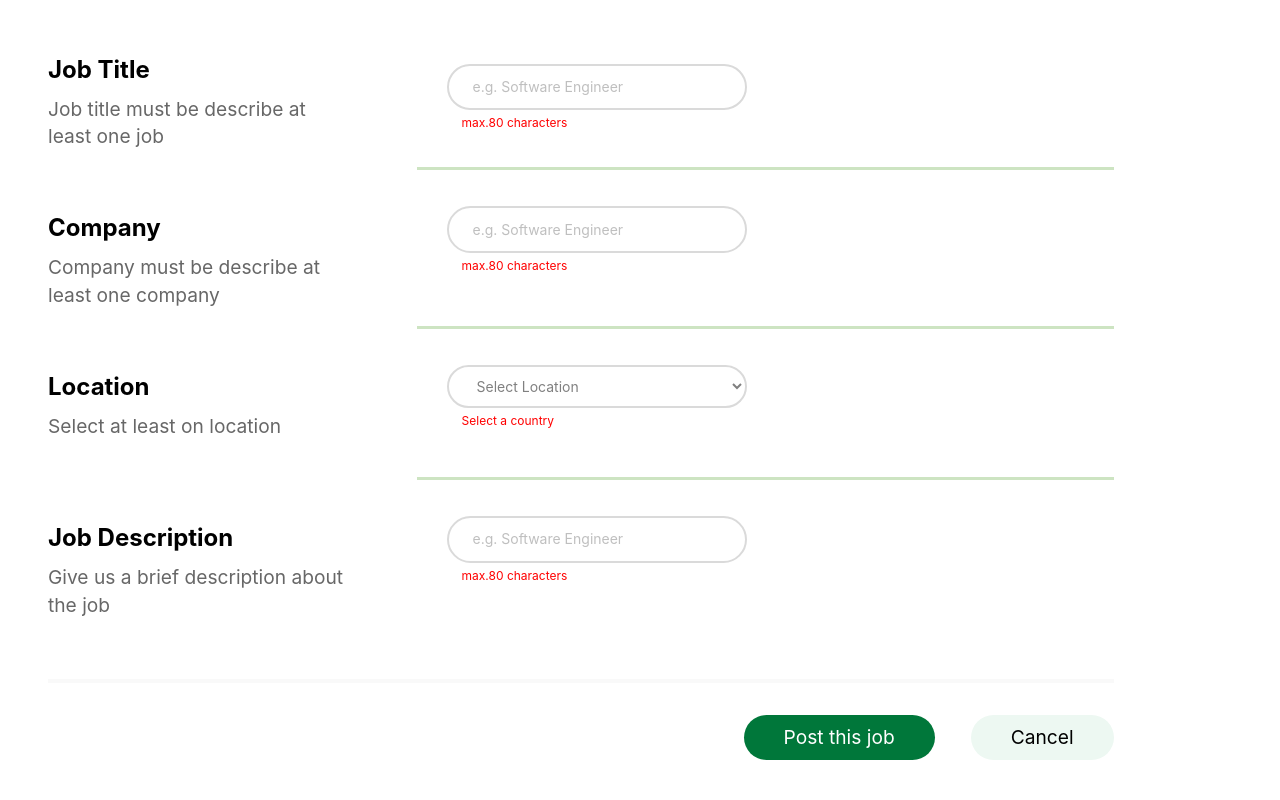
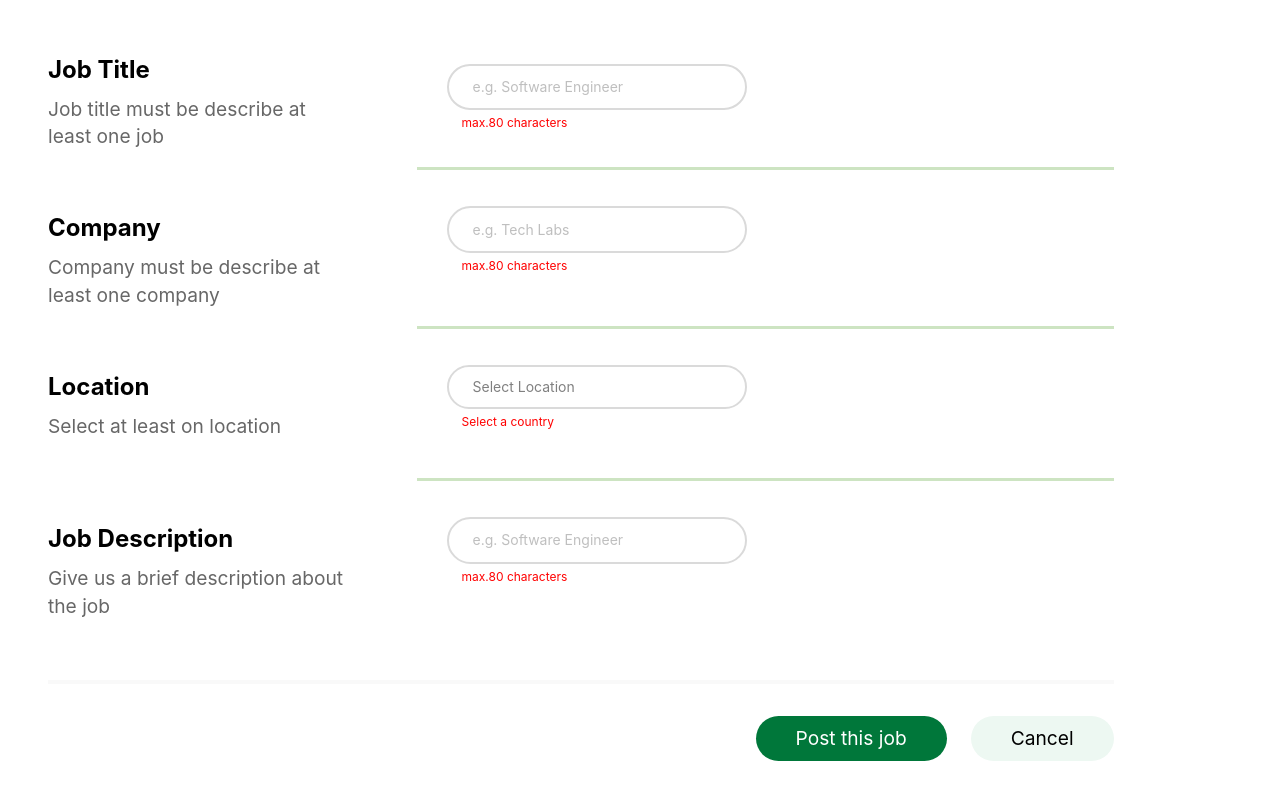
Before and after one commit to JeralSandeeptha/Job-Finder, a React (Vite) app: page /add/job in a window 1280 px wide. Shown: the part 650-1450 px from the top of the page. Built offline with nearby package versions, Linux system fonts and the light colour scheme; no server answers.

Commit message:
Findjob_changes_1.0

```diff
--- a/src/components/add-job-form/AddJobForm.tsx
+++ b/src/components/add-job-form/AddJobForm.tsx
@@ -39,7 +39,7 @@ const AddJobForm = () => {
                         <Description description="Company must be describe at least one company"/>
                     </div>
                     <div className="py-[1rem] pb-[3rem] border-b-[3px] border-b-[#CDE4C2]">
-                        <input onChange={(e) => setCompany(e.target.value)} value={company} className="md:ml-[30px] mb-[5px] w-full rounded-[30px] outline-none text-[gray] text-sm border-[#DADADA] border-[2px] px-[1.5rem] py-[0.7rem] md:w-[300px] rounded-full" placeholder="e.g. Software Engineer"/>
+                        <input onChange={(e) => setCompany(e.target.value)} value={company} className="md:ml-[30px] mb-[5px] w-full rounded-[30px] outline-none text-[gray] text-sm border-[#DADADA] border-[2px] px-[1.5rem] py-[0.7rem] md:w-[300px] rounded-full" placeholder="e.g. Tech Labs"/>
                         <ValidationText text="max.80 characters"/>
                     </div>
                 </div>
@@ -50,7 +50,7 @@ const AddJobForm = () => {
                         <Description description="Select at least on location"/>
                     </div>
                     <div className="py-[1rem] pb-[3rem] border-b-[3px] border-b-[#CDE4C2]">
-                        <select onChange={(e) => setLocation(e.target.value)} value={location} name="lcoation" id="select" className="md:ml-[30px] mb-[5px] w-full rounded-[30px] outline-none text-[gray] text-sm border-[#DADADA] border-[2px] px-[1.5rem] py-[0.7rem] py-[10px] md:w-[300px] rounded-full">
+                        <select onChange={(e) => setLocation(e.target.value)} value={location} name="lcoation" id="select" className="appearance-none md:ml-[30px] mb-[5px] w-full rounded-[30px] outline-none text-[gray] text-sm border-[#DADADA] border-[2px] px-[1.5rem] py-[0.7rem] py-[10px] md:w-[300px] rounded-full">
                             <option>Select Location</option>
                             <option>Sri Lanka</option>
                             <option>India</option>
@@ -70,7 +70,7 @@ const AddJobForm = () => {
                     </div>
                 </div>
             </div>
-            <div className="action-btn flex justify-end gap-9">
+            <div className="action-btn flex justify-end gap-6">
                 <Link to={''} className="bg-[#00773A] text-[white] text-[1.2rem] py-[0.5rem] px-[2.5rem] rounded-full hover:bg-[linear-gradient(to_left,#009A4B_1%,#35A44C_1%,#57AB4D_16%,#6EAF4E_51%,#9EB84F_76%,#E5C651_100%)] hover:scale-105 transition-all duration-500 ease-in-out">Post this job</Link>
                  <Link to={'/'} className="bg-[#EDF8F2] text-[black] text-[1.2rem] py-[0.5rem] px-[2.5rem] rounded-full hover:bg-[#F8EFD0] hover:scale-105 transition-all duration-500 ease-in-out">Cancel</Link>
             </div>
--- a/src/components/navbar/Navbar.tsx
+++ b/src/components/navbar/Navbar.tsx
@@ -12,7 +12,7 @@ const Navbar = () => {
           <Link to={'/'} className="relative nav-link text-[#009A4B] font-semibold text-[1.2rem] after:content-[''] after:w-full after:h-[0.2rem] after:absolute after:bg-[#009A4B] after:rounded-full after:left-0 after:-bottom-[2.1rem]">
             <div>Jobs</div>
           </Link>
-          <li className=" relative nav-link text-[#000000] font-normal text-[1.2rem]">About us</li>
+          <li className=" relative nav-link text-[#000000] font-normal text-[1.2rem] hover:text-[#009A4B] cursor-pointer">About us</li>
           <Link to={'/add/job'} className='post-job bg-[#00773A] py-3 pt-2.5 px-10 font-semibold text-[1.2rem] text-[#FFFFFF] rounded-full flex items-center gap-3 hover:bg-[linear-gradient(to_left,#009A4B_1%,#35A44C_1%,#57AB4D_16%,#6EAF4E_51%,#9EB84F_76%,#E5C651_100%)] hover:scale-105 transition-all duration-500 ease-in-out'><CirclePlus className='mt-0.5' />Post a job</Link>
         </ul>
       </div>
--- a/src/components/search-bar/SearchBar.tsx
+++ b/src/components/search-bar/SearchBar.tsx
@@ -5,13 +5,13 @@ const SearchBar = () => {
     <div className="absolute bg-[white] flex border-2 border-[#E4E4E4] ml-[3rem] mr-[3rem] rounded-full justify-between px-[2rem] pr-[1rem] 2xl:w-[65%] -mt-[6rem] z-2 items-center lg:w-[95%] md:w-[90%]">
       <div className="flex gap-5 items-center h-[5rem]">
         <div className="flex items-center gap-3 h-[5rem] pr-[3rem] border-r-2 border-[#E9E9E9]">
-          <Search className="stroke-[#DDDDDD] w-[30px] h-[30px] md:w-[20px] md:h-[20px]" />
+          <Search className="stroke-[#DDDDDD] lg:w-[30px] lg:h-[30px] md:w-[20px] md:h-[20px]" />
            <input className="text-[black] lg:text-[1.3rem] md:text-[1rem] leading-0 focus:outline-none placeholder:text-[#DDDDDD]" type="text" placeholder="search a job or a key word"/>
         </div>
 
         <div className="flex">
           <div className="flex items-center gap-3 h-[5rem]">
-            <MapPin className="stroke-[#DDDDDD] w-[30px] h-[30px] md:w-[20px] md:h-[20px]"/>
+            <MapPin className="stroke-[#DDDDDD] lg:w-[30px] lg:h-[30px] md:w-[20px] md:h-[20px]"/>
             <input className="text-[black] lg:text-[1.3rem] md:text-[1rem] leading-0 focus:outline-none placeholder:text-[#DDDDDD]" type="text" placeholder="country or city"/>
           </div>
         </div>
```
